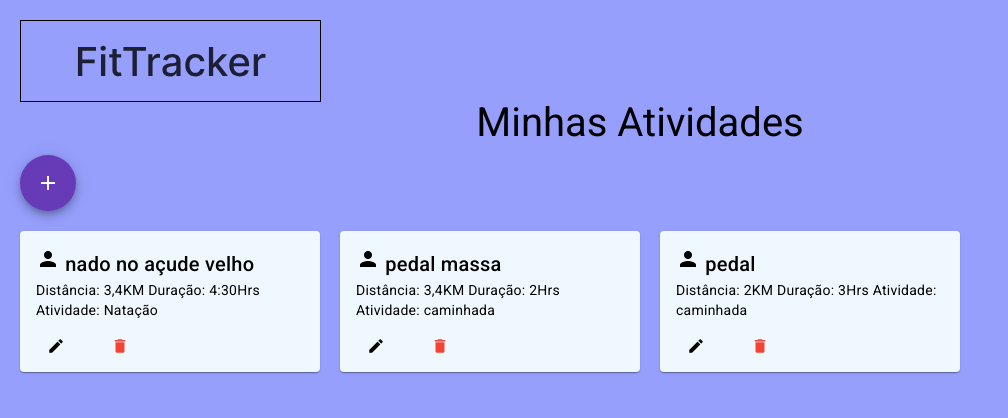
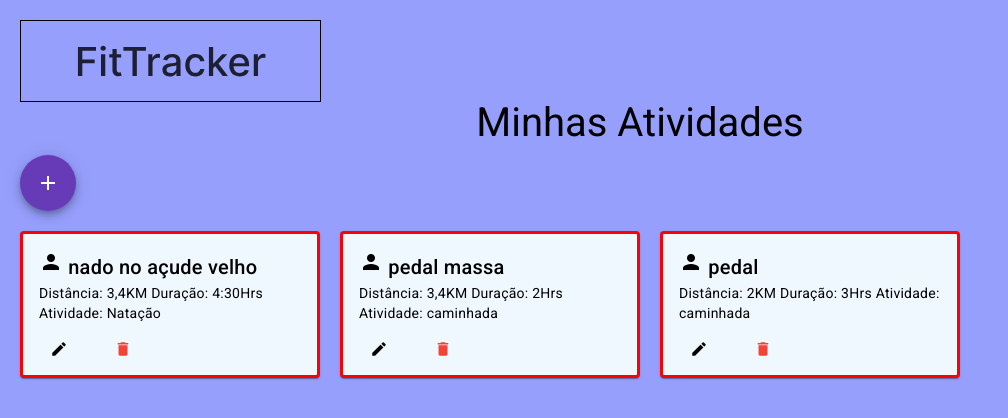
Before and after one commit to Tinhow/Projeto-pweb1-final, an Angular app: page /homePage in a window 1280 px wide. Shown: the top 418 px of the page, without its empty margins (0-1008 px from the left). Built offline with nearby package versions, Linux system fonts and the light colour scheme; data requests are answered from the project's data file.

Commit message:
merge com a branch de geraldo feita

```diff
--- a/src/app/tela-home/home/home.component.scss
+++ b/src/app/tela-home/home/home.component.scss
@@ -3,7 +3,7 @@
   background-color: aliceblue;
   margin-top: 20px;
   margin-left: 20px;
-  border: solid red($color: #000000);
+  border: solid red;
 }
 
 
```
